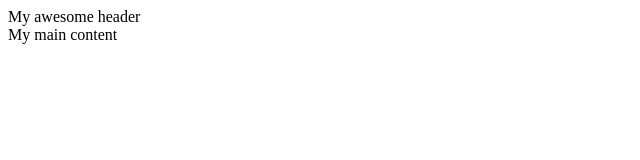
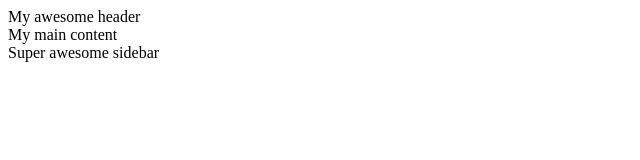
Before and after one commit to sibala/git-test, a plain HTML site: page index.html in a window 1280 px wide. Shown: the whole page, without its empty margins (0-640 px from the left). Drawn offline with Linux system fonts and the light colour scheme.

Commit message:
Sidebar done

```diff
--- a/index.html
+++ b/index.html
@@ -9,5 +9,7 @@
     <header>My awesome header</header>
     <main>My main content</main>
 
+    <aside>Super awesome sidebar</aside>
+
 </body>
 </html>
```
